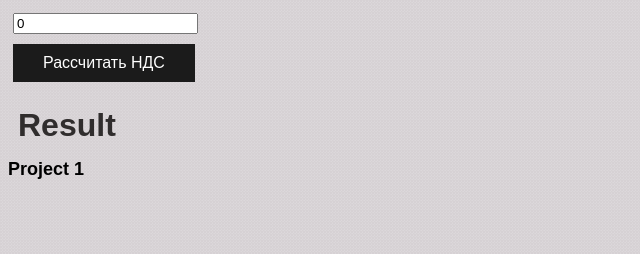
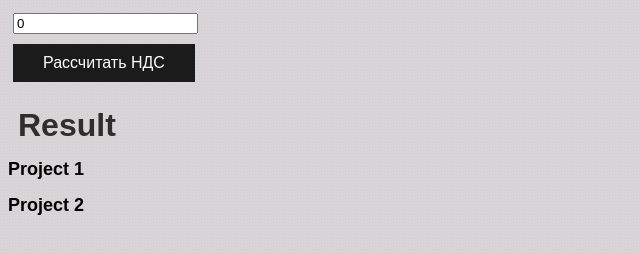
Before and after one commit to AlexMajak/oldest-junior-project, a plain HTML site: page index.html in a window 1280 px wide. Shown: the whole page, without its empty margins (0-640 px from the left). Drawn offline with Linux system fonts and the light colour scheme.

Commit message:
added project 2

```diff
--- a/index.html
+++ b/index.html
@@ -17,6 +17,7 @@
 
     <h1 class="header">Result</h1>
     <h2>Project 1</h2>
+    <h2>Project 2</h2>
 
     <script src="app.js"></script>
   </body>
```
